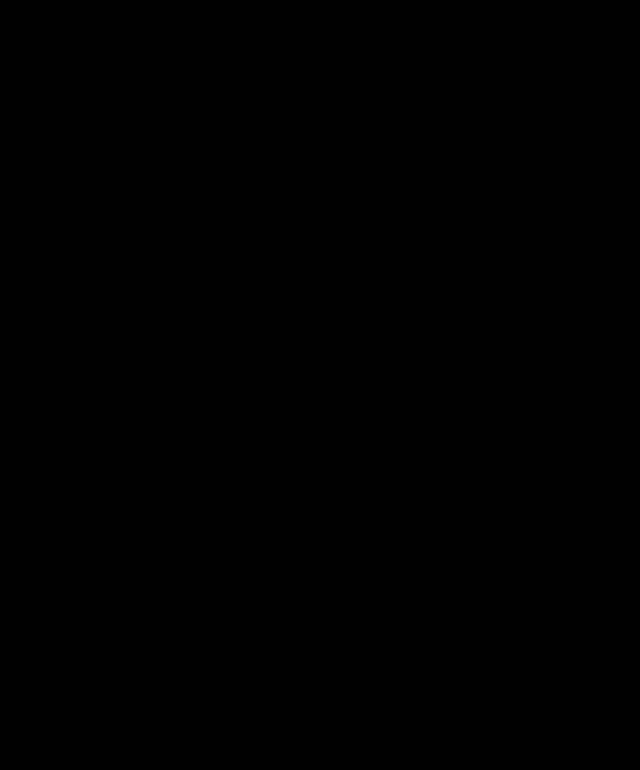
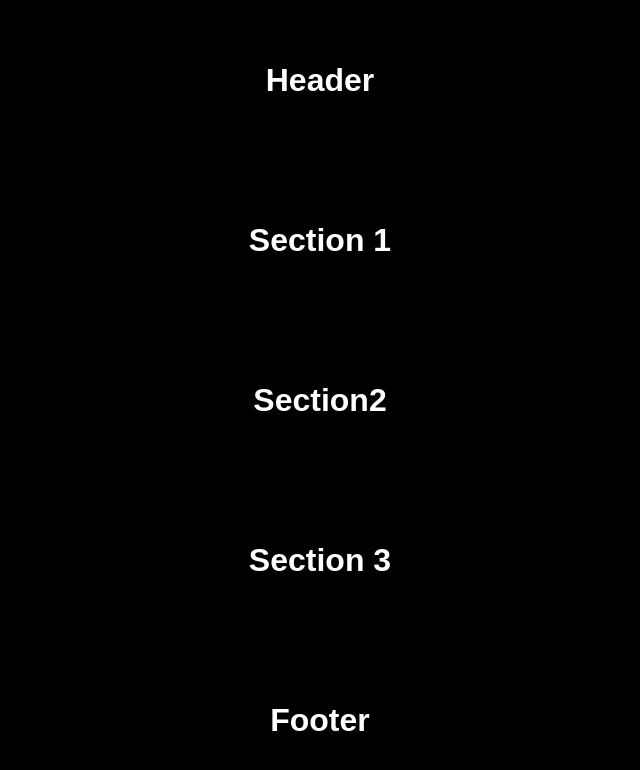
Before and after one commit to DimensionLab/web, a Next.js app: page / in a window 1280 px wide. Shown: the top 770 px of the page, without its empty margins (320-960 px from the left). Built offline with nearby package versions, Linux system fonts and the light colour scheme.

Commit message:
feat: add grid layout and placeholders

```diff
--- a/src/components/Home.tsx
+++ b/src/components/Home.tsx
@@ -11,7 +11,13 @@
         <link rel="icon" href="/favicon.ico" />
       </Head>
 
-      <Layout children={undefined}></Layout>
+      <Layout>
+        <h1>Header</h1>
+        <h1>Section 1</h1>
+        <h1>Section2</h1>
+        <h1>Section 3</h1>
+        <h1>Footer</h1>
+      </Layout>
     </>
   )
 }
--- a/src/components/Layout.tsx
+++ b/src/components/Layout.tsx
@@ -4,15 +4,24 @@
 const GlobalStyle = createGlobalStyle`
   body {
     margin: 0;
-    background-color: #000;
+    background-color: black;
     color: #fff;
     font-family: Arial, sans-serif;
+
+    display: grid;
+    grid-auto-flow: row;
   }
 `;
 
 const LayoutWrapper = styled.div`
-  max-width: 80%;
+  max-width: 100%;
   margin: 0 auto;
+  display: grid;
+  grid-auto-flow: row;
+  min-height: 100vh;
+
+  align-items: center;
+  justify-items: center;
 `;
 
 interface LayoutProps {
```
